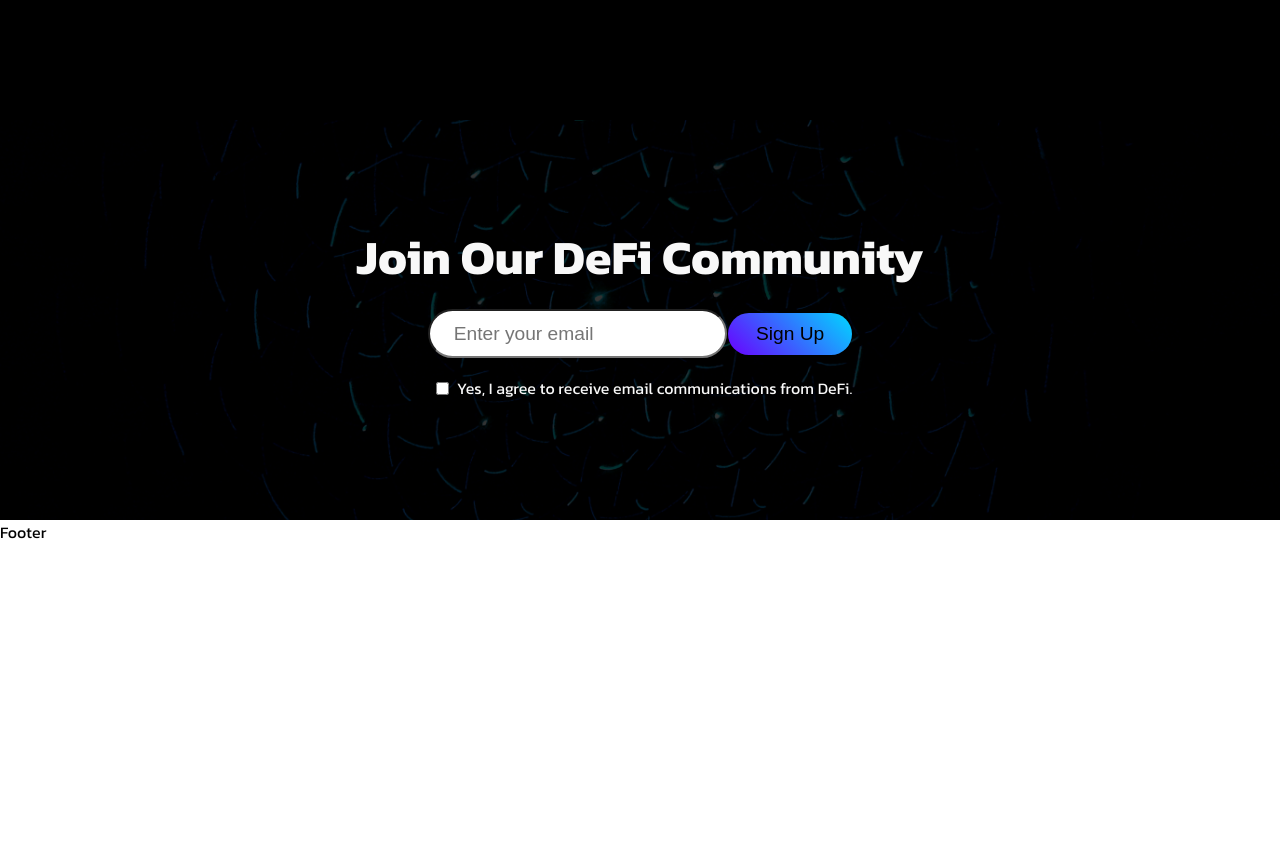
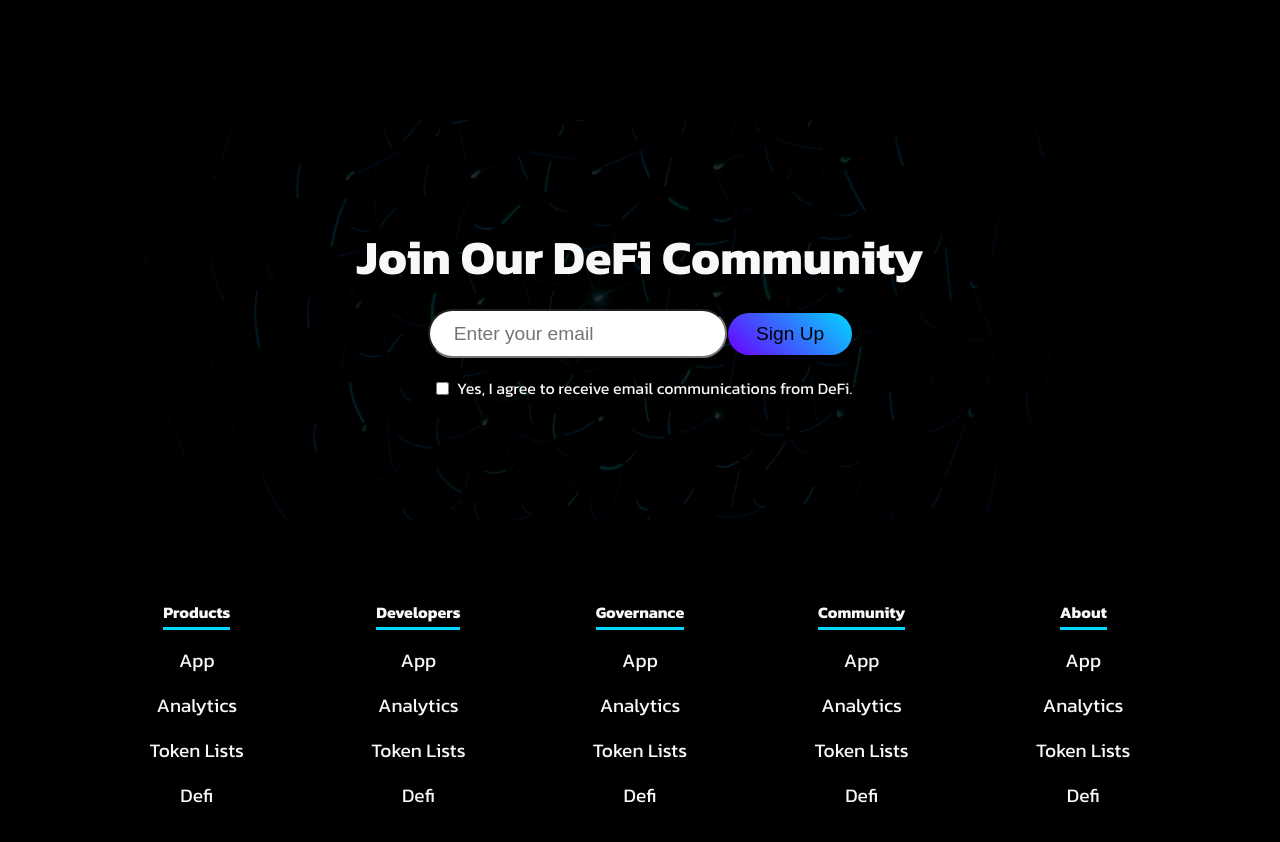
Before and after one commit to Medvedev-Savelii/react_defi_website, a React (Create React App) app: page / in a window 1280 px wide. Shown: the part 2020-2862 px from the top of the page. Before the commit the page ends 2564 px from the top, so only its background shows below. Built offline with nearby package versions, Linux system fonts and the light colour scheme; the HTML template or start-up script is replaced by a standard one.

Commit message:
six-commit

```diff
--- a/src/components/footer/Footer.css
+++ b/src/components/footer/Footer.css
@@ -0,0 +1,40 @@
+.footer {
+    width: 100%;
+    background-color: #000;
+    color: #f8f8f8;
+    padding: 4rem 0;
+    text-align: center;
+}
+
+.footer .container {
+    max-width: 1140px;
+    margin: auto;
+    display: grid;
+    padding: 1rem;
+    grid-template-columns: repeat(5, 1fr);
+}
+
+.footer h4 {
+    display: inline-block;
+    border-bottom: 3px solid var(--primary-blue);
+    padding-bottom: .2rem;
+}
+.footer .col p {
+	font-size: 1.2rem;
+    margin: 1rem 0;
+}
+
+@media screen and (max-width: 940px) {
+    .footer .container {
+        grid-template-columns: 1fr ;
+    }
+
+	.footer .col p {
+		font-size: 1.5rem;
+
+	}
+    .footer h4 {
+		font-size: 1.4rem;
+        margin-top: 2rem;
+    }
+}
--- a/src/components/footer/Footer.jsx
+++ b/src/components/footer/Footer.jsx
@@ -1,9 +1,47 @@
-import React from 'react';
+import React from "react";
 import "./Footer.css";
 const Footer = () => {
   return (
-	<div>Footer</div>
-  )
-}
+    <div className="footer">
+      <div className="container">
+        <div className="col">
+          <h4>Products</h4>
+          <p>App</p>
+          <p>Analytics</p>
+          <p>Token Lists</p>
+          <p>Defi</p>
+        </div>
+        <div className="col">
+          <h4>Developers</h4>
+          <p>App</p>
+          <p>Analytics</p>
+          <p>Token Lists</p>
+          <p>Defi</p>
+        </div>
+        <div className="col">
+          <h4>Governance</h4>
+          <p>App</p>
+          <p>Analytics</p>
+          <p>Token Lists</p>
+          <p>Defi</p>
+        </div>
+        <div className="col">
+          <h4>Community</h4>
+          <p>App</p>
+          <p>Analytics</p>
+          <p>Token Lists</p>
+          <p>Defi</p>
+        </div>
+        <div className="col">
+          <h4>About</h4>
+          <p>App</p>
+          <p>Analytics</p>
+          <p>Token Lists</p>
+          <p>Defi</p>
+        </div>
+      </div>
+    </div>
+  );
+};
 
-export default Footer
+export default Footer;
--- a/src/components/subscribe/Subscribe.css
+++ b/src/components/subscribe/Subscribe.css
@@ -1,5 +1,5 @@
 .subscribe {
-    background-color: rgba(0,0,0,.8);
+    background-color: rgba(0,0,0,.85);
     color: #f8f8f8;
     height: 50vh;
     width: 100%;
--- a/src/index.css
+++ b/src/index.css
@@ -54,6 +54,7 @@ h2 {
 	font-family: 'Kamit', sans-serif;
 }
 
+
 .btn-outline {
 	background: transparent;
 	border: 1px solid var(--primary-blue);
```
